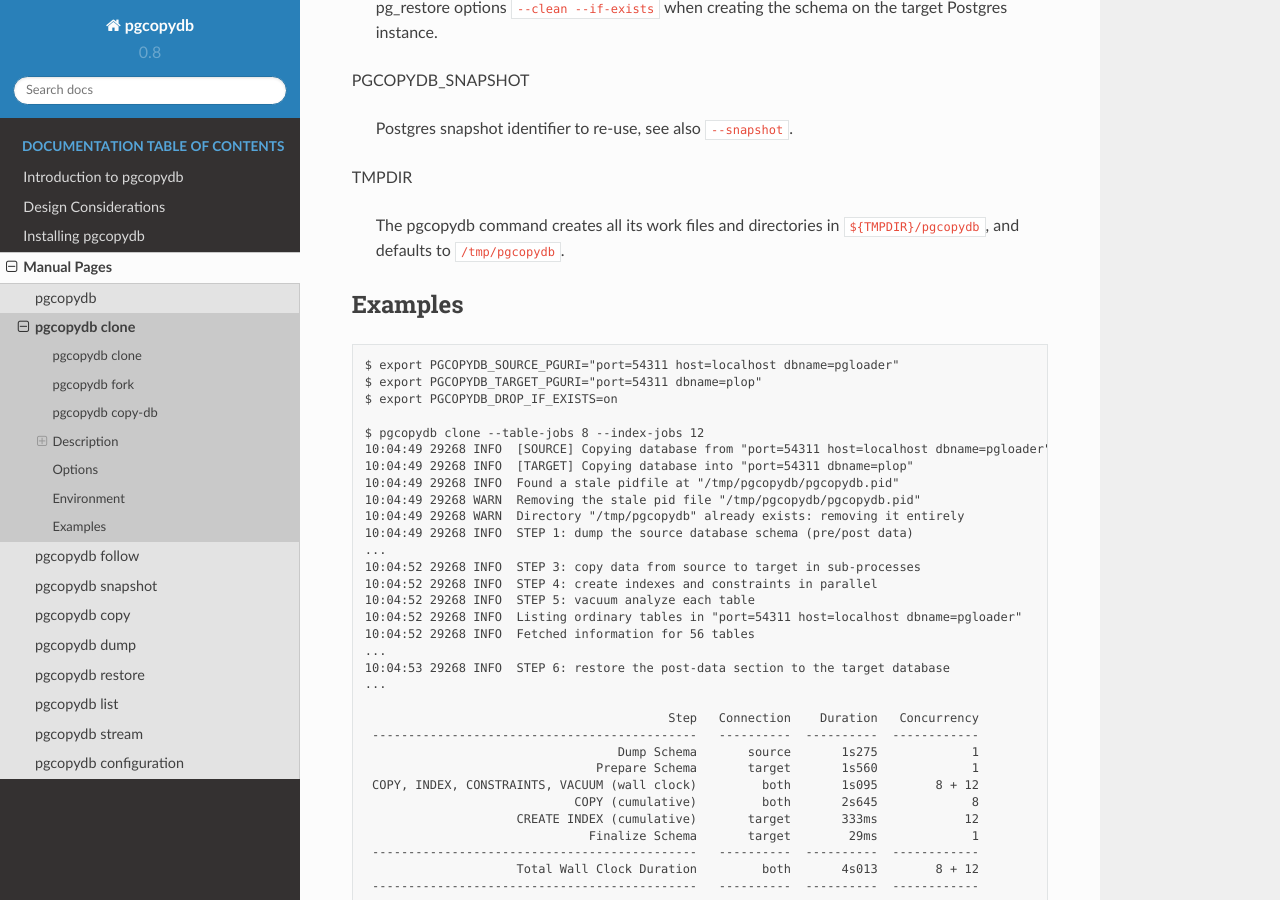
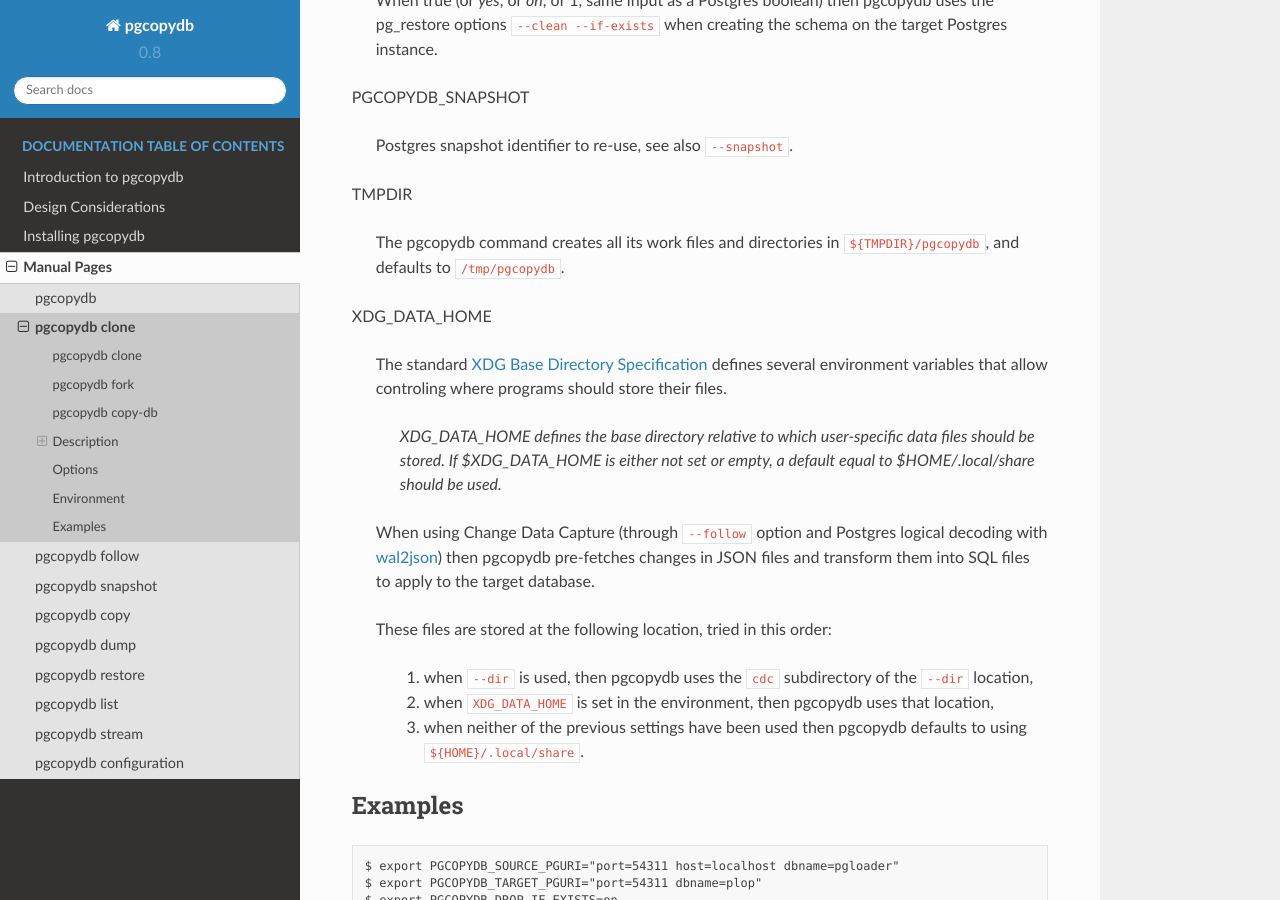
Before and after one commit to dimitri/pgcopydb, a Sphinx documentation site: the page built from docs/ref/pgcopydb_clone.rst, in a window 1280 px wide and 900 px high, scrolled down 8918 px. Built offline with Sphinx 7.4.7 and the Read the Docs theme 2.0.0, drawn with Linux system fonts in a browser that asks for light colours; some of the changed text lies outside the part shown.

Commit message:
Improve docs and help strings.
  - Add coverage for XDG_DATA_HOME in the docs
  - Add --split-tables-larger-than in the help string for pgcopydb clone

```diff
--- a/docs/ref/pgcopydb_clone.rst
+++ b/docs/ref/pgcopydb_clone.rst
@@ -25,27 +25,28 @@ Postgres instance to the target Postgres instance.
    pgcopydb clone: Clone an entire database from source to target
    usage: pgcopydb clone  --source ... --target ... [ --table-jobs ... --index-jobs ... ]
 
-     --source              Postgres URI to the source database
-     --target              Postgres URI to the target database
-     --dir                 Work directory to use
-     --table-jobs          Number of concurrent COPY jobs to run
-     --index-jobs          Number of concurrent CREATE INDEX jobs to run
-     --drop-if-exists      On the target database, clean-up from a previous run first
-     --roles               Also copy roles found on source to target
-     --no-owner            Do not set ownership of objects to match the original database
-     --no-acl              Prevent restoration of access privileges (grant/revoke commands).
-     --no-comments         Do not output commands to restore comments
-     --skip-large-objects  Skip copying large objects (blobs)
-     --filters <filename>  Use the filters defined in <filename>
-     --restart             Allow restarting when temp files exist already
-     --resume              Allow resuming operations after a failure
-     --not-consistent      Allow taking a new snapshot on the source database
-     --snapshot            Use snapshot obtained with pg_export_snapshot
-     --follow              Implement logical decoding to replay changes
-     --slot-name           Use this Postgres replication slot name
-     --create-slot         Create the replication slot
-     --origin              Use this Postgres replication origin node name
-     --endpos              Stop replaying changes when reaching this LSN
+     --source                   Postgres URI to the source database
+     --target                   Postgres URI to the target database
+     --dir                      Work directory to use
+     --table-jobs               Number of concurrent COPY jobs to run
+     --index-jobs               Number of concurrent CREATE INDEX jobs to run
+     --split-tables-larger-than Same-table concurrency size threshold
+     --drop-if-exists           On the target database, clean-up from a previous run first
+     --roles                    Also copy roles found on source to target
+     --no-owner                 Do not set ownership of objects to match the original database
+     --no-acl                   Prevent restoration of access privileges (grant/revoke commands).
+     --no-comments              Do not output commands to restore comments
+     --skip-large-objects       Skip copying large objects (blobs)
+     --filters <filename>       Use the filters defined in <filename>
+     --restart                  Allow restarting when temp files exist already
+     --resume                   Allow resuming operations after a failure
+     --not-consistent           Allow taking a new snapshot on the source database
+     --snapshot                 Use snapshot obtained with pg_export_snapshot
+     --follow                   Implement logical decoding to replay changes
+     --slot-name                Use this Postgres replication slot name
+     --create-slot              Create the replication slot
+     --origin                   Use this Postgres replication origin node name
+     --endpos                   Stop replaying changes when reaching this LSN
 
 .. _pgcopydb_fork:
 
@@ -521,6 +522,38 @@ TMPDIR
   The pgcopydb command creates all its work files and directories in
   ``${TMPDIR}/pgcopydb``, and defaults to ``/tmp/pgcopydb``.
 
+XDG_DATA_HOME
+
+  The standard `XDG Base Directory Specification`__ defines several
+  environment variables that allow controling where programs should store
+  their files.
+
+  __ https://specifications.freedesktop.org/basedir-spec/basedir-spec-latest.html
+
+  .. epigraph::
+
+      *XDG_DATA_HOME defines the base directory relative to which user-specific
+      data files should be stored. If $XDG_DATA_HOME is either not set or empty,
+      a default equal to $HOME/.local/share should be used.*
+
+  When using Change Data Capture (through ``--follow`` option and Postgres
+  logical decoding with `wal2json`__) then pgcopydb pre-fetches changes in
+  JSON files and transform them into SQL files to apply to the target
+  database.
+
+  __ https://github.com/eulerto/wal2json/
+
+  These files are stored at the following location, tried in this order:
+
+    1. when ``--dir`` is used, then pgcopydb uses the ``cdc`` subdirectory
+       of the ``--dir`` location,
+
+    2. when ``XDG_DATA_HOME`` is set in the environment, then pgcopydb uses
+       that location,
+
+    3. when neither of the previous settings have been used then pgcopydb
+       defaults to using ``${HOME}/.local/share``.
+
 Examples
 --------
 
```
Also changed, not shown: docs/ref/pgcopydb_follow.rst (+32 -0 lines), 1 other file.
